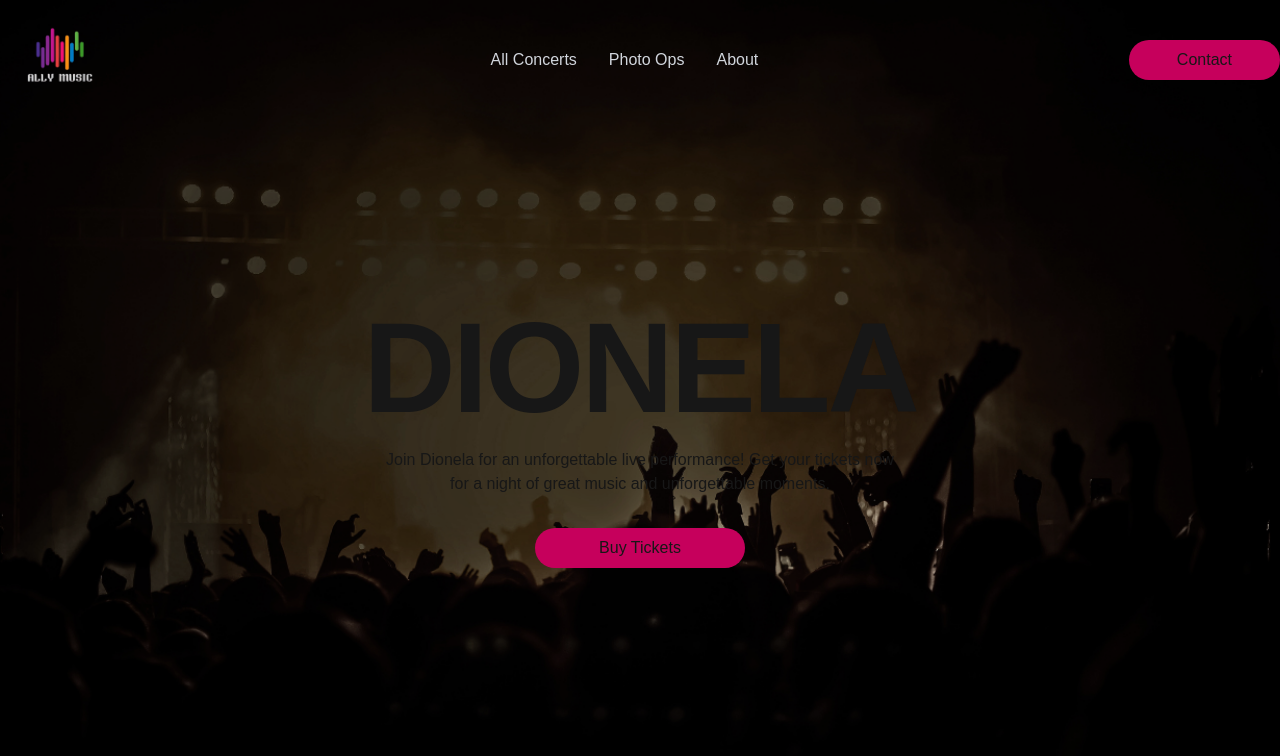
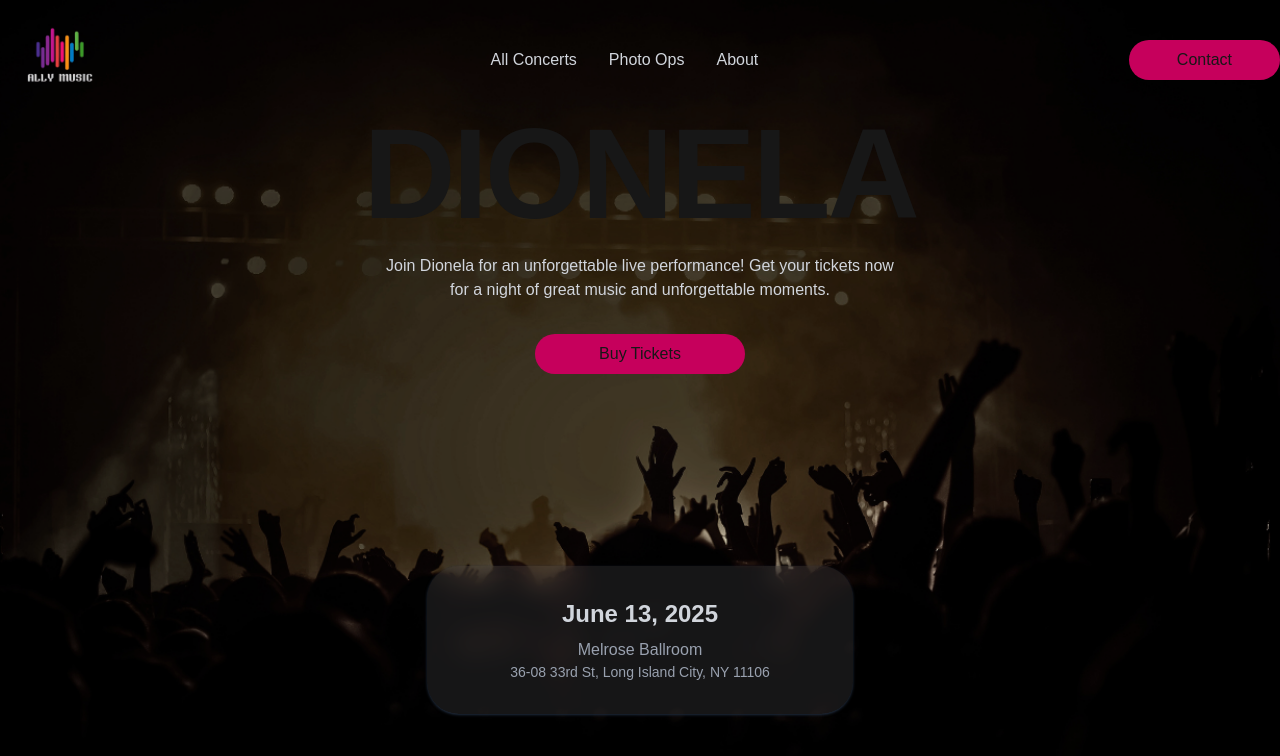
Before and after one commit to alexmortelsison/allymusic5, a Next.js app: page / in a window 1280 px wide. Shown: the top 756 px of the page. Built offline with nearby package versions, Linux system fonts and the light colour scheme.

Commit message:
updated hero

```diff
--- a/app/components/Hero.tsx
+++ b/app/components/Hero.tsx
@@ -1,8 +1,9 @@
 import Image from "next/image";
+import Schedule from "./Schedule";
 
 export default function Hero() {
   return (
-    <div className="h-[50vh]">
+    <div className="h-[50vh] items-center justify-center flex flex-col">
       <div>
         <Image
           src={"/bg.png"}
@@ -12,11 +13,11 @@ export default function Hero() {
           className="object-cover -z-50 brightness-80"
         />
       </div>
-      <div className="flex flex-col justify-center items-center mt-48 md:mt-72 lg:mt-46 2xl:mt-64 max-w-7xl mx-auto">
+      <div className="flex flex-col justify-center items-center mt-48 md:mt-72 lg:mt-46 2xl:mt-120 max-w-7xl mx-auto">
         <h1 className="font-bold text-8xl md:text-9xl tracking-tight">
           DIONELA
         </h1>
-        <p className="w-[520px] text-center pt-4 px-16 md:px-0">
+        <p className="w-[520px] text-center pt-4 px-16 md:px-0 text-gray-300">
           Join Dionela for an unforgettable live performance! Get your tickets
           now for a night of great music and unforgettable moments.
         </p>
@@ -26,6 +27,9 @@ export default function Hero() {
           </button>
         </div>
       </div>
+      <div className="w-1/3 mx-auto ">
+        <Schedule />
+      </div>
     </div>
   );
 }
--- a/app/components/NavLinks.tsx
+++ b/app/components/NavLinks.tsx
@@ -27,7 +27,9 @@ export default function NavLinks() {
           <Link
             href={link.href}
             className={`${
-              pathName === link.href ? "font-bold" : "text-gray-300"
+              pathName === link.href
+                ? "font-bold"
+                : "text-gray-300 hover:underline underline-offset-8"
             }`}
           >
             {link.name}
--- /dev/null
+++ b/app/components/Schedule.tsx
@@ -0,0 +1,11 @@
+export default function Schedule() {
+  return (
+    <div className="flex flex-col items-center justify-center py-8 bg-gray-300/10 backdrop-blur-md mt-48 rounded-4xl shadow-sm shadow-gray-800 text-gray-300">
+      <h1 className="text-2xl font-semibold">June 13, 2025</h1>
+      <p className="pt-2 text-gray-400">Melrose Ballroom</p>
+      <p className="text-sm text-gray-400">
+        36-08 33rd St, Long Island City, NY 11106
+      </p>
+    </div>
+  );
+}
```
